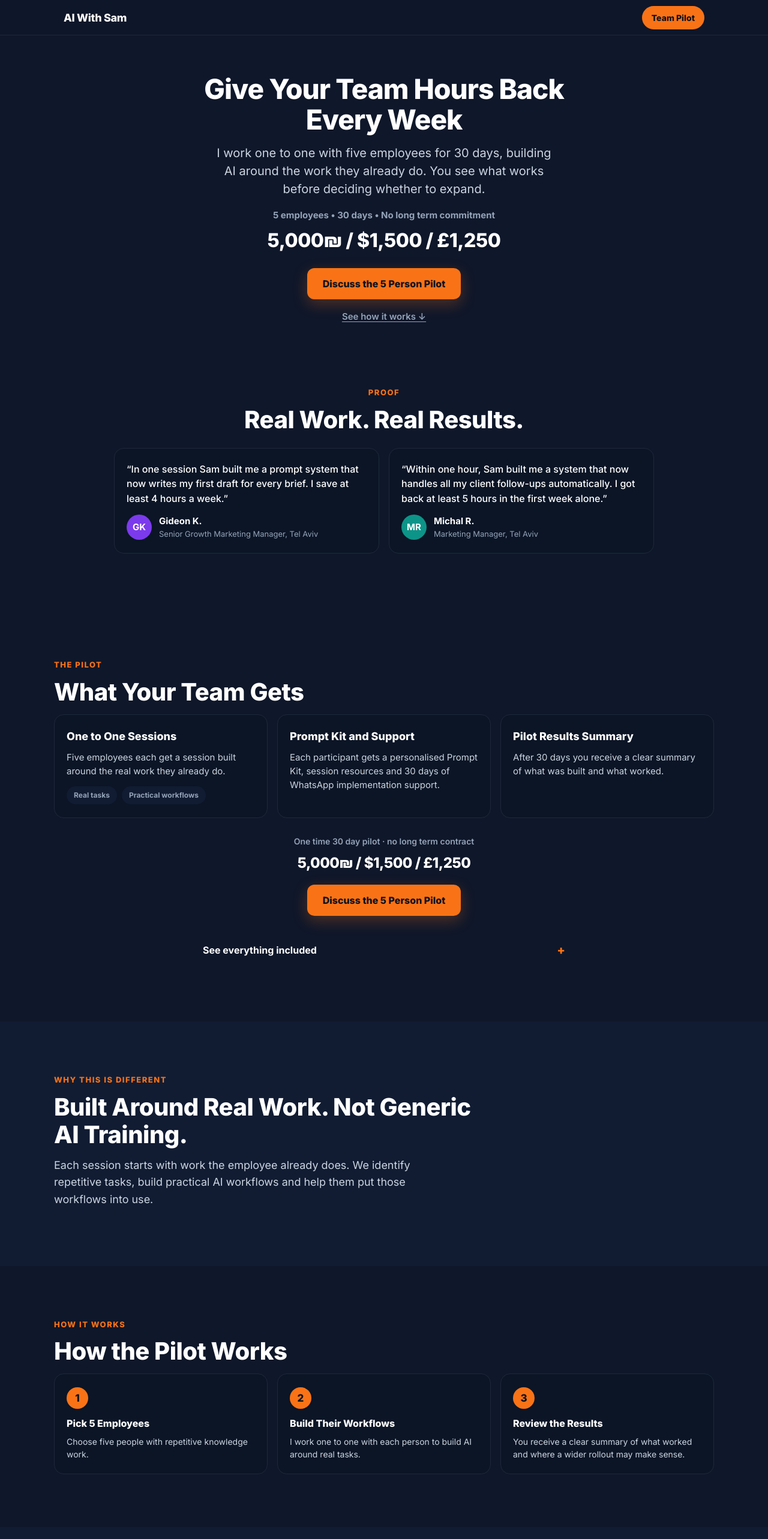
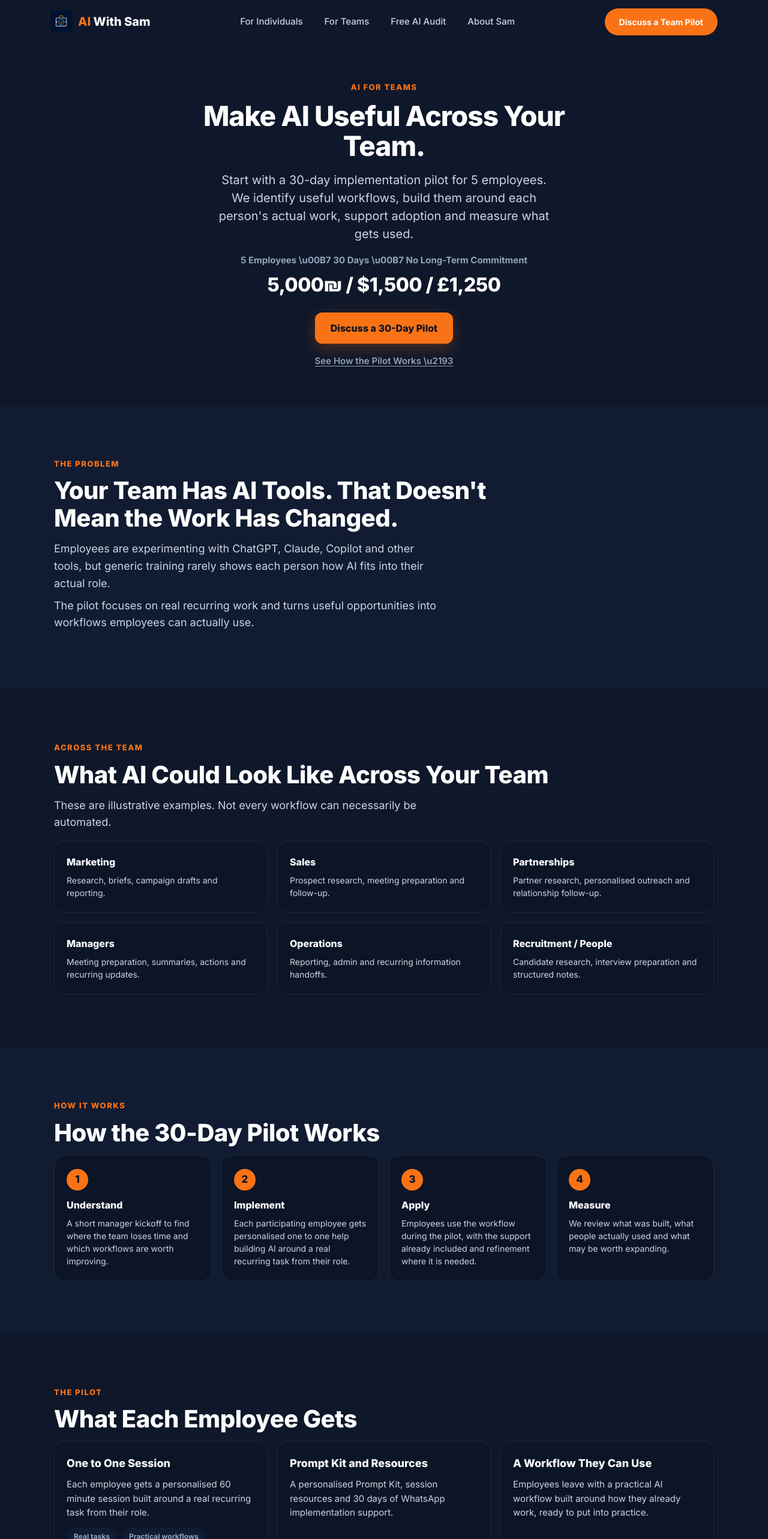
Before and after one commit to samkershner1234-aisk/ai-with-sam, a React (Vite) app: page /teams in a window 1280 px wide. Shown: the top 2566 px of the page at 60% size. Built offline with nearby package versions, Linux system fonts and the light colour scheme.

Commit message:
aRestructure Teams page: shared Navbar, 30-day pilot stages, manager value, pricing, responsible AI

```diff
--- a/src/pages/Teams.jsx
+++ b/src/pages/Teams.jsx
@@ -8,6 +8,7 @@ import {
   buildTeamBookingUrl,
 } from "../teams/teamsBooking";
 import { SAM_PHOTO, WHATSAPP_URL } from "../components/landing/constants";
+import Navbar from "../components/landing/Navbar";
 
 const PROD_ORIGIN = "https://www.aiforeveryrole.com";
 const TEAMS_PATH = "/teams";
@@ -149,12 +150,11 @@ function Rail({ children, cols, label }) {
 function RailCard({ children }) {
   return <div className="rail-card">{children}</div>;
 }
-
 /* ----- Content data (zero authored dashes) ----- */
 const WHAT_YOU_GET = [
-  { title: "One to One Sessions", body: "Five employees each get a session built around the real work they already do.", tags: ["Real tasks", "Practical workflows"] },
-  { title: "Prompt Kit and Support", body: "Each participant gets a personalised Prompt Kit, session resources and 30 days of WhatsApp implementation support.", tags: [] },
-  { title: "Pilot Results Summary", body: "After 30 days you receive a clear summary of what was built and what worked.", tags: [] },
+  { title: "One to One Session", body: "Each employee gets a personalised 60 minute session built around a real recurring task from their role.", tags: ["Real tasks", "Practical workflows"] },
+  { title: "Prompt Kit and Resources", body: "A personalised Prompt Kit, session resources and 30 days of WhatsApp implementation support.", tags: [] },
+  { title: "A Workflow They Can Use", body: "Employees leave with a practical AI workflow built around how they already work, ready to put into practice.", tags: [] },
 ];
 
 const FULL_INCLUSIONS = [
@@ -169,26 +169,27 @@ const FULL_INCLUSIONS = [
 ];
 
 const HOW_STEPS = [
-  { n: "1", title: "Pick 5 Employees", body: "Choose five people with repetitive knowledge work." },
-  { n: "2", title: "Build Their Workflows", body: "I work one to one with each person to build AI around real tasks." },
-  { n: "3", title: "Review the Results", body: "You receive a clear summary of what worked and where a wider rollout may make sense." },
+  { n: "1", title: "Understand", body: "A short manager kickoff to find where the team loses time and which workflows are worth improving." },
+  { n: "2", title: "Implement", body: "Each participating employee gets personalised one to one help building AI around a real recurring task from their role." },
+  { n: "3", title: "Apply", body: "Employees use the workflow during the pilot, with the support already included and refinement where it is needed." },
+  { n: "4", title: "Measure", body: "We review what was built, what people actually used and what may be worth expanding." },
 ];
 
 const USE_CASES = [
-  { title: "Research and Reporting", body: "Research, briefs, summaries, recurring reports and structured updates." },
-  { title: "Writing and Communication", body: "Emails, documents, proposals, editing and internal communication." },
-  { title: "Meetings and Admin", body: "Preparation, notes, actions, follow up and repetitive administration." },
-  { title: "Marketing and Sales", body: "Content workflows, research, account preparation, briefs and follow up." },
-  { title: "HR and Customer Success", body: "Recruiting tasks, documentation, customer communication and preparation." },
-  { title: "Operations and Leadership", body: "Processes, synthesis, planning, documentation and decision preparation." },
+  { title: "Marketing", body: "Research, briefs, campaign drafts and reporting." },
+  { title: "Sales", body: "Prospect research, meeting preparation and follow-up." },
+  { title: "Partnerships", body: "Partner research, personalised outreach and relationship follow-up." },
+  { title: "Managers", body: "Meeting preparation, summaries, actions and recurring updates." },
+  { title: "Operations", body: "Reporting, admin and recurring information handoffs." },
+  { title: "Recruitment / People", body: "Candidate research, interview preparation and structured notes." },
 ];
 
 const RESULTS_SUMMARY = [
-  "The five workflows created",
+  "The workflows created across the team",
   "What each employee used AI for",
   "Where AI created the most value",
   "What worked and what did not",
-  "Opportunities for the wider team",
+  "Opportunities worth expanding across the team",
 ];
 
 const STRONG_FIT = ["Employees do knowledge work", "Repetitive tasks consume time", "AI use is allowed", "Leadership wants practical implementation"];
@@ -215,63 +216,89 @@ function Accordion({ summary, children, defaultOpen }) {
     </details>
   );
 }
-
-/* ----- Compact site header (mobile + desktop) ----- */
-function SiteHeader() {
-  return (
-    <header style={{
-      position: "sticky", top: 0, zIndex: 50,
-      background: "rgba(15,23,42,0.96)", borderBottom: "1px solid " + T.border,
-      backdropFilter: "blur(8px)",
-    }}>
-      <div style={{
-        maxWidth: 1100, margin: "0 auto", height: 58,
-        padding: "0 16px", display: "flex", alignItems: "center", justifyContent: "space-between",
-      }}>
-        <button type="button" onClick={() => scrollToId("top")} style={{
-          background: "none", border: "none", cursor: "pointer", padding: 0,
-          color: T.white, fontWeight: 800, fontSize: "18px", letterSpacing: "-0.3px",
-          whiteSpace: "nowrap", fontFamily: T.font,
-        }}>AI With Sam</button>
-        <button type="button" onClick={() => goToQualify("header")} style={{
-          background: T.orange, color: "#0B1220", fontWeight: 800, fontSize: "14px",
-          border: "none", borderRadius: 999, padding: "9px 16px", cursor: "pointer",
-          whiteSpace: "nowrap", fontFamily: T.font,
-        }}>Team Pilot</button>
-      </div>
-    </header>
-  );
-}
-
 /* ----- 1. Compact Hero ----- */
 function Hero() {
   return (
     <section id="top" style={{ background: T.navy, padding: "clamp(28px,6vw,64px) 20px clamp(32px,6vw,56px)" }}>
       <div style={{ maxWidth: 720, margin: "0 auto", textAlign: "center" }}>
+        <div style={{ display: "flex", justifyContent: "center" }}><Eyebrow>AI For Teams</Eyebrow></div>
         <h1 style={{ color: T.white, fontWeight: 900, fontSize: "clamp(38px,9vw,46px)", lineHeight: 1.1, letterSpacing: "-1px", margin: "0 0 16px" }}>
-          Give Your Team Hours Back Every Week
+          Make AI Useful Across Your Team.
         </h1>
         <p style={{ color: T.grey, fontSize: "clamp(18px,2.4vw,20px)", lineHeight: 1.5, margin: "0 auto 18px", maxWidth: 560 }}>
-          I work one to one with five employees for 30 days, building AI around the work they already do. You see what works before deciding whether to expand.
+          Start with a 30-day implementation pilot for 5 employees. We identify useful workflows, build them around each person's actual work, support adoption and measure what gets used.
         </p>
-        <div style={{ color: T.greyDim, fontWeight: 700, fontSize: "15px", marginBottom: "6px" }}>5 employees • 30 days • No long term commitment</div>
+        <div style={{ color: T.greyDim, fontWeight: 700, fontSize: "15px", marginBottom: "6px" }}>5 Employees \u00B7 30 Days \u00B7 No Long-Term Commitment</div>
         <div style={{ marginBottom: "22px" }}><PriceBlock /></div>
         <div style={{ display: "flex", flexDirection: "column", alignItems: "center", gap: "12px" }}>
-          <PrimaryButton onClick={() => goToQualify("hero")}>Discuss the 5 Person Pilot</PrimaryButton>
-          <SecondaryLink onClick={() => scrollToId("how")}>See how it works ↓</SecondaryLink>
+          <PrimaryButton onClick={() => goToQualify("hero")}>Discuss a 30-Day Pilot</PrimaryButton>
+          <SecondaryLink onClick={() => scrollToId("how")}>See How the Pilot Works \u2193</SecondaryLink>
         </div>
       </div>
     </section>
   );
 }
 
-/* ----- 2. What Your Team Gets ----- */
+/* ----- 2. The Problem ----- */
+function BuiltAroundRealWork() {
+  return (
+    <Section id="problem" bg={T.panel}>
+      <div style={{ maxWidth: 720 }}>
+        <Eyebrow>The Problem</Eyebrow>
+        <H2>Your Team Has AI Tools. That Doesn't Mean the Work Has Changed.</H2>
+        <Lead>Employees are experimenting with ChatGPT, Claude, Copilot and other tools, but generic training rarely shows each person how AI fits into their actual role.</Lead>
+        <Lead>The pilot focuses on real recurring work and turns useful opportunities into workflows employees can actually use.</Lead>
+      </div>
+    </Section>
+  );
+}
+
+/* ----- 3. What AI Could Look Like Across the Team ----- */
+function UseCases() {
+  return (
+    <Section id="usecases" bg={T.navy}>
+      <Eyebrow>Across the Team</Eyebrow>
+      <H2>What AI Could Look Like Across Your Team</H2>
+      <Lead>These are illustrative examples. Not every workflow can necessarily be automated.</Lead>
+      <div style={{ height: 8 }} />
+      <Rail cols={3} label="What AI could look like across the team">
+        {USE_CASES.map((c, i) => (
+          <RailCard key={i}>
+            <div style={{ color: T.white, fontWeight: 800, fontSize: "16px", marginBottom: "8px" }}>{c.title}</div>
+            <div style={{ color: T.grey, fontSize: "14px", lineHeight: 1.5 }}>{c.body}</div>
+          </RailCard>
+        ))}
+      </Rail>
+    </Section>
+  );
+}
+
+/* ----- 4. How the 30-Day Pilot Works ----- */
+function HowItWorks() {
+  return (
+    <Section id="how" bg={T.panel}>
+      <Eyebrow>How It Works</Eyebrow>
+      <H2>How the 30-Day Pilot Works</H2>
+      <Rail cols={4} label="How the 30 day pilot works">
+        {HOW_STEPS.map((s, i) => (
+          <RailCard key={i}>
+            <div style={{ width: 36, height: 36, borderRadius: 999, background: T.orange, color: "#0B1220", fontWeight: 900, fontSize: "17px", display: "flex", alignItems: "center", justifyContent: "center", marginBottom: "12px" }}>{s.n}</div>
+            <div style={{ color: T.white, fontWeight: 800, fontSize: "16px", marginBottom: "8px" }}>{s.title}</div>
+            <div style={{ color: T.grey, fontSize: "14px", lineHeight: 1.5 }}>{s.body}</div>
+          </RailCard>
+        ))}
+      </Rail>
+    </Section>
+  );
+}
+
+/* ----- 5. What Each Employee Gets ----- */
 function WhatYouGet() {
   return (
     <Section id="pilot" bg={T.navy}>
       <Eyebrow>The Pilot</Eyebrow>
-      <H2>What Your Team Gets</H2>
-      <Rail cols={3} label="What your team gets">
+      <H2>What Each Employee Gets</H2>
+      <Rail cols={3} label="What each employee gets">
         {WHAT_YOU_GET.map((c, i) => (
           <RailCard key={i}>
             <div style={{ color: T.white, fontWeight: 800, fontSize: "18px", marginBottom: "10px" }}>{c.title}</div>
@@ -286,92 +313,70 @@ function WhatYouGet() {
           </RailCard>
         ))}
       </Rail>
-      <div style={{ textAlign: "center", marginTop: "28px" }}>
-        <div style={{ color: T.greyDim, fontSize: "14px", fontWeight: 600, marginBottom: "8px" }}>One time 30 day pilot · no long term contract</div>
-        <div style={{ marginBottom: "18px" }}><PriceBlock small /></div>
-        <PrimaryButton onClick={() => goToQualify("pilot")}>Discuss the 5 Person Pilot</PrimaryButton>
+    </Section>
+  );
+}
+/* ----- 6. What You Get as the Team Lead ----- */
+function ManagerGets() {
+  return (
+    <Section id="manager" bg={T.panel}>
+      <div style={{ maxWidth: 640 }}>
+        <Eyebrow>For the Team Lead</Eyebrow>
+        <H2>What You Get as the Team Lead</H2>
+        <Lead>Beyond the employee sessions, you receive a clear view of what was built and what may be worth doing next.</Lead>
       </div>
-      <div style={{ maxWidth: 640, margin: "26px auto 0" }}>
-        <Accordion summary="See everything included">
-          <TickList items={FULL_INCLUSIONS} positive />
-        </Accordion>
+      <div style={{ maxWidth: 640, margin: "22px 0 0" }}>
+        <Panel style={{ background: T.card }}>
+          <div style={{ color: T.white, fontWeight: 800, fontSize: "16px", marginBottom: "14px" }}>AI Pilot Results Summary</div>
+          <TickList items={RESULTS_SUMMARY} positive />
+        </Panel>
+        <div style={{ color: T.greyDim, fontSize: "13px", marginTop: "12px" }}>Example of what could be measured. We do not guarantee a specific amount of time saved or financial return.</div>
       </div>
     </Section>
   );
 }
 
-/* ----- 3. Built Around Real Work ----- */
-function BuiltAroundRealWork() {
+/* ----- 7. Pricing ----- */
+function PricingSection() {
   return (
-    <Section id="problem" bg={T.panel}>
-      <div style={{ maxWidth: 720 }}>
-        <Eyebrow>Why This Is Different</Eyebrow>
-        <H2>Built Around Real Work. Not Generic AI Training.</H2>
-        <Lead>Each session starts with work the employee already does. We identify repetitive tasks, build practical AI workflows and help them put those workflows into use.</Lead>
+    <Section id="pricing" bg={T.navy}>
+      <div style={{ textAlign: "center" }}>
+        <Eyebrow>Pricing</Eyebrow>
+        <H2 style={{ margin: "0 auto 14px" }}>Simple, Transparent Pricing</H2>
+        <div style={{ color: T.greyDim, fontSize: "14px", fontWeight: 600, marginBottom: "18px" }}>One time 30 day pilot for 5 employees \u00B7 no long term contract</div>
+        <div style={{ marginBottom: "24px" }}><PriceBlock /></div>
+        <div style={{ display: "flex", justifyContent: "center" }}>
+          <PrimaryButton onClick={() => goToQualify("pricing")}>Discuss a 30-Day Pilot</PrimaryButton>
+        </div>
+      </div>
+      <div style={{ maxWidth: 640, margin: "32px auto 0" }}>
+        <div style={{ border: "1.5px solid " + T.border, borderRadius: 14, overflow: "hidden", background: T.card }}>
+          <Accordion summary="See everything included">
+            <TickList items={FULL_INCLUSIONS} positive />
+          </Accordion>
+        </div>
       </div>
     </Section>
   );
 }
 
-/* ----- 4. How It Works ----- */
-function HowItWorks() {
+/* ----- 8. Responsible AI / Trust ----- */
+function ResponsibleAI() {
   return (
-    <Section id="how" bg={T.navy}>
-      <Eyebrow>How It Works</Eyebrow>
-      <H2>How the Pilot Works</H2>
-      <Rail cols={3} label="How the pilot works">
-        {HOW_STEPS.map((s, i) => (
-          <RailCard key={i}>
-            <div style={{ width: 36, height: 36, borderRadius: 999, background: T.orange, color: "#0B1220", fontWeight: 900, fontSize: "17px", display: "flex", alignItems: "center", justifyContent: "center", marginBottom: "12px" }}>{s.n}</div>
-            <div style={{ color: T.white, fontWeight: 800, fontSize: "16px", marginBottom: "8px" }}>{s.title}</div>
-            <div style={{ color: T.grey, fontSize: "14px", lineHeight: 1.5 }}>{s.body}</div>
-          </RailCard>
-        ))}
-      </Rail>
-    </Section>
-  );
-}
-
-/* ----- 5. Employee Use Cases ----- */
-function UseCases() {
-  return (
-    <Section id="usecases" bg={T.panel}>
-      <Eyebrow>Employee Use Cases</Eyebrow>
-      <H2>What Can Employees Work On?</H2>
-      <Rail cols={3} label="Employee use cases">
-        {USE_CASES.map((c, i) => (
-          <RailCard key={i}>
-            <div style={{ color: T.white, fontWeight: 800, fontSize: "16px", marginBottom: "8px" }}>{c.title}</div>
-            <div style={{ color: T.grey, fontSize: "14px", lineHeight: 1.5 }}>{c.body}</div>
-          </RailCard>
-        ))}
-      </Rail>
-    </Section>
-  );
-}
-
-/* ----- 6. Pilot Results Summary ----- */
-function PilotResults() {
-  return (
-    <Section id="measure" bg={T.navy}>
-      <div style={{ maxWidth: 640 }}>
-        <Eyebrow>The Deliverable</Eyebrow>
-        <H2>Pilot Results Summary</H2>
-        <Lead>At the end of the 30 days, you receive a clear summary of what was built, what worked and where a wider rollout may make sense.</Lead>
-      </div>
-      <div style={{ maxWidth: 640, margin: "22px 0 0" }}>
-        <Panel style={{ background: T.card }}>
-          <TickList items={RESULTS_SUMMARY} positive />
-        </Panel>
+    <Section id="trust" bg={T.panel}>
+      <div style={{ maxWidth: 720 }}>
+        <Eyebrow>Responsible AI</Eyebrow>
+        <H2>Built for Real Work. With Human Review.</H2>
+        <Lead>Every workflow respects the AI tools and platforms your company already allows. We discuss what information should and should not be shared, where human review remains important, and how employees can use AI responsibly in day to day work.</Lead>
+        <div style={{ color: T.greyDim, fontSize: "13px", lineHeight: 1.6, marginTop: "12px" }}>Company policies and legal, compliance, IT and security requirements always take precedence. This pilot does not provide legal, compliance or cybersecurity advice.</div>
       </div>
     </Section>
   );
 }
-
-/* ----- 7. Fit / Commitment / After ----- */
+/* ----- 9. Fit / Commitment ----- */
 function FitSection() {
   return (
-    <Section id="fit" bg={T.panel}>
+    <Section id="fit" bg={T.navy}>
       <Eyebrow>Fit</Eyebrow>
       <H2>Is This Right for Your Team?</H2>
       <Rail cols={2} label="Team fit">
@@ -396,10 +401,10 @@ function FitSection() {
   );
 }
 
-/* ----- 9. FAQ ----- */
+/* ----- FAQ ----- */
 function FAQ() {
   return (
-    <Section id="faq" bg={T.navy}>
+    <Section id="faq" bg={T.panel}>
       <Eyebrow>FAQ</Eyebrow>
       <H2>Common Questions</H2>
       <div style={{ maxWidth: 720, margin: "20px auto 0", display: "grid", gap: "12px" }}>
@@ -413,23 +418,22 @@ function FAQ() {
   );
 }
 
-/* ----- 10. Final CTA ----- */
+/* ----- Final CTA ----- */
 function FinalCTA() {
   return (
-    <Section id="final" bg={T.panel}>
+    <Section id="final" bg={T.navy}>
       <div style={{ maxWidth: 560, margin: "0 auto", textAlign: "center" }}>
         <H2 style={{ marginBottom: "12px" }}>Start With Five People</H2>
         <p style={{ color: T.grey, fontSize: "clamp(16px,2.2vw,18px)", lineHeight: 1.6, margin: "0 0 18px" }}>
           Test the approach with a small group, measure what happens and decide what comes next.
         </p>
         <div style={{ marginBottom: "20px" }}><PriceBlock /></div>
-        <PrimaryButton onClick={() => goToQualify("final")}>Discuss the 5 Person Pilot</PrimaryButton>
+        <PrimaryButton onClick={() => goToQualify("final")}>Discuss a 30-Day Pilot</PrimaryButton>
       </div>
     </Section>
   );
 }
-
-/* ----- 8. Qualification Form (two step) ----- */
+/* ----- Qualification Form (two step) ----- */
 function QualificationForm() {
   const [step, setStep] = useState(1);
   const [name, setName] = useState("");
@@ -481,7 +485,6 @@ function QualificationForm() {
     setStep(2);
     scrollToId("qualify");
   };
-
   const submit = (e) => {
     e.preventDefault();
     setTouched(true);
@@ -534,7 +537,6 @@ function QualificationForm() {
       setRedirectError(true);
     }
   };
-
   return (
     <Section id="qualify" bg={T.navy}>
       <div style={{ maxWidth: 620, margin: "0 auto" }}>
@@ -643,7 +645,6 @@ function QualificationForm() {
     </Section>
   );
 }
-
 /* ----- Mobile sticky CTA (hides at the form) ----- */
 function StickyCTA() {
   const [show, setShow] = useState(false);
@@ -673,7 +674,7 @@ function StickyCTA() {
       <button type="button" onClick={() => goToQualify("sticky")} style={{
         width: "100%", background: T.orange, color: "#0B1220", fontWeight: 800, fontSize: "16px",
         border: "none", borderRadius: 12, padding: "14px", cursor: "pointer", fontFamily: T.font,
-      }}>Discuss the 5 Person Pilot</button>
+      }}>Discuss a 30-Day Pilot</button>
     </div>
   );
 }
@@ -696,7 +697,6 @@ const STYLES = [
   "  .sticky-cta { transition: none !important; }",
   "}",
 ].join("\n");
-
 /* ----- Proof: real client results (individual clients, not team pilot) ----- */
 const PROOF = [
   {
@@ -739,7 +739,6 @@ function Testimonials() {
     </Section>
   );
 }
-
 /* ----- Who You're Working With (Teams variant, no individual CTA) ----- */
 function WhoYouAreWorkingWith() {
   return (
@@ -752,8 +751,8 @@ function WhoYouAreWorkingWith() {
         <div style={{ fontWeight: 800, fontSize: "22px", color: T.white, marginBottom: "3px", textAlign: "center" }}>Sam Kershner</div>
         <div style={{ color: T.greyDim, fontSize: "14px", marginBottom: "14px", textAlign: "center" }}>AI Systems Builder, Tel Aviv</div>
         <div style={{ display: "flex", flexWrap: "wrap", gap: "10px", justifyContent: "center", marginBottom: "22px" }}>
-          <a href="https://www.linkedin.com/in/sam-kershner/" target="_blank" rel="noopener noreferrer" style={{ display: "inline-flex", alignItems: "center", gap: 6, background: "rgba(255,255,255,0.08)", color: "#CBD5E1", borderRadius: 8, padding: "8px 16px", fontSize: 13, fontWeight: 600, textDecoration: "none", border: "1px solid rgba(255,255,255,0.1)" }}>💼 LinkedIn</a>
-          <a href={WHATSAPP_URL} target="_blank" rel="noopener noreferrer" style={{ display: "inline-flex", alignItems: "center", gap: 6, background: "#22C55E", color: "#fff", borderRadius: 8, padding: "8px 16px", fontSize: 13, fontWeight: 600, textDecoration: "none" }}>💬 WhatsApp</a>
+          <a href="https://www.linkedin.com/in/sam-kershner/" target="_blank" rel="noopener noreferrer" style={{ display: "inline-flex", alignItems: "center", gap: 6, background: "rgba(255,255,255,0.08)", color: "#CBD5E1", borderRadius: 8, padding: "8px 16px", fontSize: 13, fontWeight: 600, textDecoration: "none", border: "1px solid rgba(255,255,255,0.1)" }}>\uD83D\uDCBC LinkedIn</a>
+          <a href={WHATSAPP_URL} target="_blank" rel="noopener noreferrer" style={{ display: "inline-flex", alignItems: "center", gap: 6, background: "#22C55E", color: "#fff", borderRadius: 8, padding: "8px 16px", fontSize: 13, fontWeight: 600, textDecoration: "none" }}>\uD83D\uDCAC WhatsApp</a>
         </div>
         <div style={{ width: "100%", height: 1, background: T.border, marginBottom: "20px" }} />
         <h3 style={{ fontSize: "clamp(18px,3vw,22px)", fontWeight: 800, color: T.white, margin: "0 0 12px", lineHeight: 1.3, textAlign: "center" }}>I Build Job Specific AI Systems Around Your Real Work.</h3>
@@ -776,40 +775,52 @@ function FreeAuditTeams() {
     </Section>
   );
 }
-
 /* ----- Page ----- */
 export default function Teams() {
   useEffect(() => {
-    document.title = "AI With Sam | 30 Day AI Pilot for Teams";
-    upsertNamedMeta("description", "A 30 day pilot for five employees. Build practical AI workflows around real work, support implementation and see what is worth expanding across your team.");
+    document.title = "AI Training & Implementation for Teams | AI With Sam";
+    upsertNamedMeta("description", "A practical AI implementation pilot for employees. Build role-specific workflows around real work, support adoption and measure what actually gets used.");
     upsertNamedMeta("robots", "index, follow");
     upsertCanonical(CANONICAL_URL);
-    upsertPropertyMeta("og:title", "AI With Sam | 30 Day AI Pilot for Teams");
-    upsertPropertyMeta("og:description", "Personalised one to one AI workflow sessions for your team. Start with a 5 person, 30 day pilot.");
+    upsertPropertyMeta("og:title", "AI Training & Implementation for Teams | AI With Sam");
+    upsertPropertyMeta("og:description", "A practical AI implementation pilot for employees. Build role-specific workflows around real work, support adoption and measure what actually gets used.");
     upsertPropertyMeta("og:type", "website");
     upsertPropertyMeta("og:url", CANONICAL_URL);
     upsertPropertyMeta("og:image", PROD_ORIGIN + "/logo.png");
     upsertNamedMeta("twitter:card", "summary_large_image");
-    upsertNamedMeta("twitter:title", "AI With Sam | 30 Day AI Pilot for Teams");
-    upsertNamedMeta("twitter:description", "Personalised one to one AI workflow sessions for your team. Start with a 5 person, 30 day pilot.");
+    upsertNamedMeta("twitter:title", "AI Training & Implementation for Teams | AI With Sam");
+    upsertNamedMeta("twitter:description", "A practical AI implementation pilot for employees. Build role-specific workflows around real work, support adoption and measure what actually gets used.");
     track("teams_page_view");
   }, []);
 
   return (
     <div style={{ fontFamily: T.font, background: T.navy, minHeight: "100vh" }}>
       <style>{STYLES}</style>
-      <SiteHeader />
+      <Navbar variant="teams" />
       <Hero />
+      {/* 2. The problem */}
+      <BuiltAroundRealWork />
+      {/* 3. What AI could look like across the team */}
+      <UseCases />
+      {/* 4. The 30-day pilot */}
+      <HowItWorks />
+      {/* 5. What each employee gets */}
+      <WhatYouGet />
+      {/* 6. What the manager gets */}
+      <ManagerGets />
+      {/* 7. Pricing */}
+      <PricingSection />
+      {/* 8. Responsible AI / privacy / human review */}
+      <ResponsibleAI />
+      {/* 9. Proof */}
       <Testimonials />
-      <WhatYouGet />
-      <BuiltAroundRealWork />
-      <HowItWorks />
-      <UseCases />
-      <PilotResults />
       <FitSection />
       <QualificationForm />
+      {/* 10. Who you're working with */}
       <WhoYouAreWorkingWith />
+      {/* 11. FAQ */}
       <FAQ />
+      {/* 12. Final CTA */}
       <FinalCTA />
       <FreeAuditTeams />
       <StickyCTA />
```
